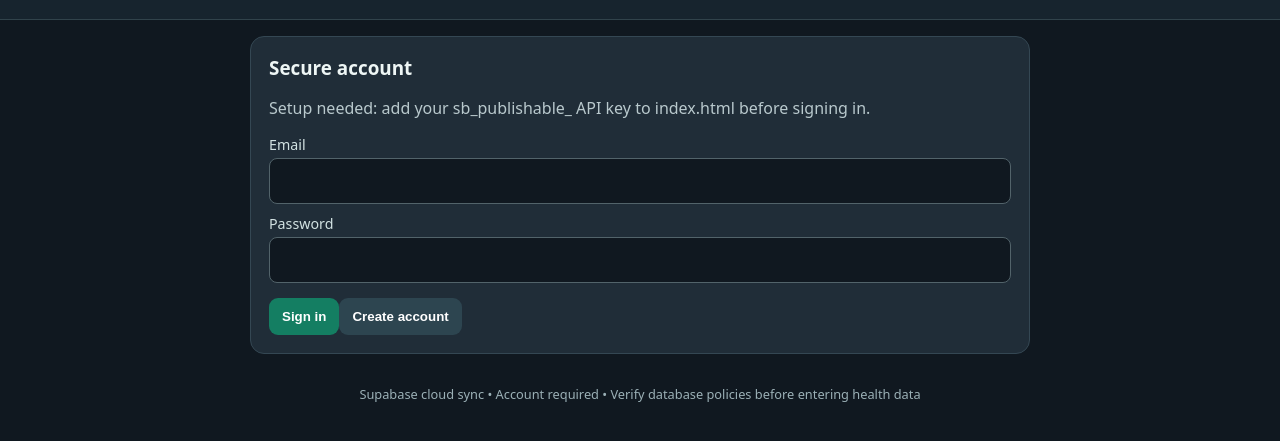
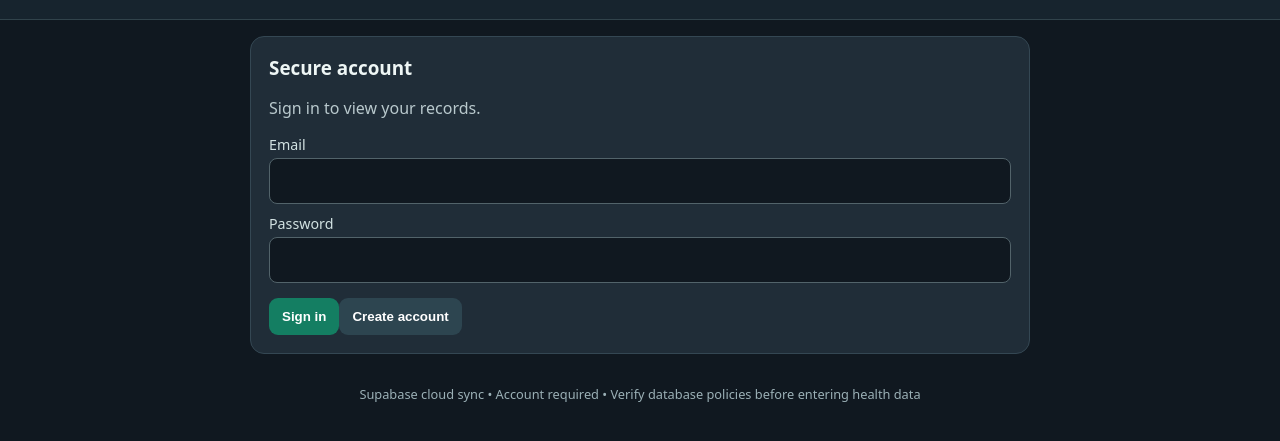
Before and after one commit to jjuholmes-gif/my-fitness-tracker, a plain HTML site: page index.html in a window 1280 px wide. Shown: the part 87-528 px from the top of the page. Drawn offline with nearby package versions, Linux system fonts and the light colour scheme.

Commit message:
Connect fitness tracker to Supabase

```diff
--- a/index.html
+++ b/index.html
@@ -15,7 +15,7 @@
 <script>
 'use strict';
 const SUPABASE_URL="https://gexjlmhnmubbrjwoetgl.supabase.co";
-const SUPABASE_PUBLISHABLE_KEY="https://gexjlmhnmubbrjwoetgl.supabase.co/rest/v1/";
+const SUPABASE_PUBLISHABLE_KEY="sb_publishable_8OmaUQZKJgeFwikhTR9DoQ_NKvSvI3T";
 const client=SUPABASE_PUBLISHABLE_KEY.startsWith("sb_publishable_") && window.supabase ? window.supabase.createClient(SUPABASE_URL,SUPABASE_PUBLISHABLE_KEY) : null;
 const catalog=[['Bench Press','Chest','gym'],['Incline Dumbbell Press','Chest','both'],['Push-Up','Chest','both'],['Cable Fly','Chest','gym'],['Overhead Press','Shoulders','gym'],['Dumbbell Shoulder Press','Shoulders','both'],['Lateral Raise','Shoulders','both'],['Front Raise','Shoulders','both'],['Barbell Row','Back','gym'],['Seated Cable Row','Back','gym'],['Lat Pulldown','Back','gym'],['Pull-Up','Back','both'],['One-Arm Dumbbell Row','Back','both'],['Face Pull','Back','gym'],['Biceps Curl','Arms','both'],['Hammer Curl','Arms','both'],['Triceps Pushdown','Arms','gym'],['Overhead Triceps Extension','Arms','both'],['Squat','Legs','gym'],['Goblet Squat','Legs','both'],['Leg Press','Legs','gym'],['Leg Extension','Legs','gym'],['Leg Curl','Legs','gym'],['Romanian Deadlift','Legs','both'],['Dumbbell Lunge','Legs','both'],['Calf Raise','Legs','both'],['Glute Bridge','Legs','both'],['Plank','Core','both'],['Crunch','Core','both'],['Dead Bug','Core','both'],['Bird Dog','Core','both']];
 let db={workouts:[],meals:[],glucose:[],plan:[]};
```
